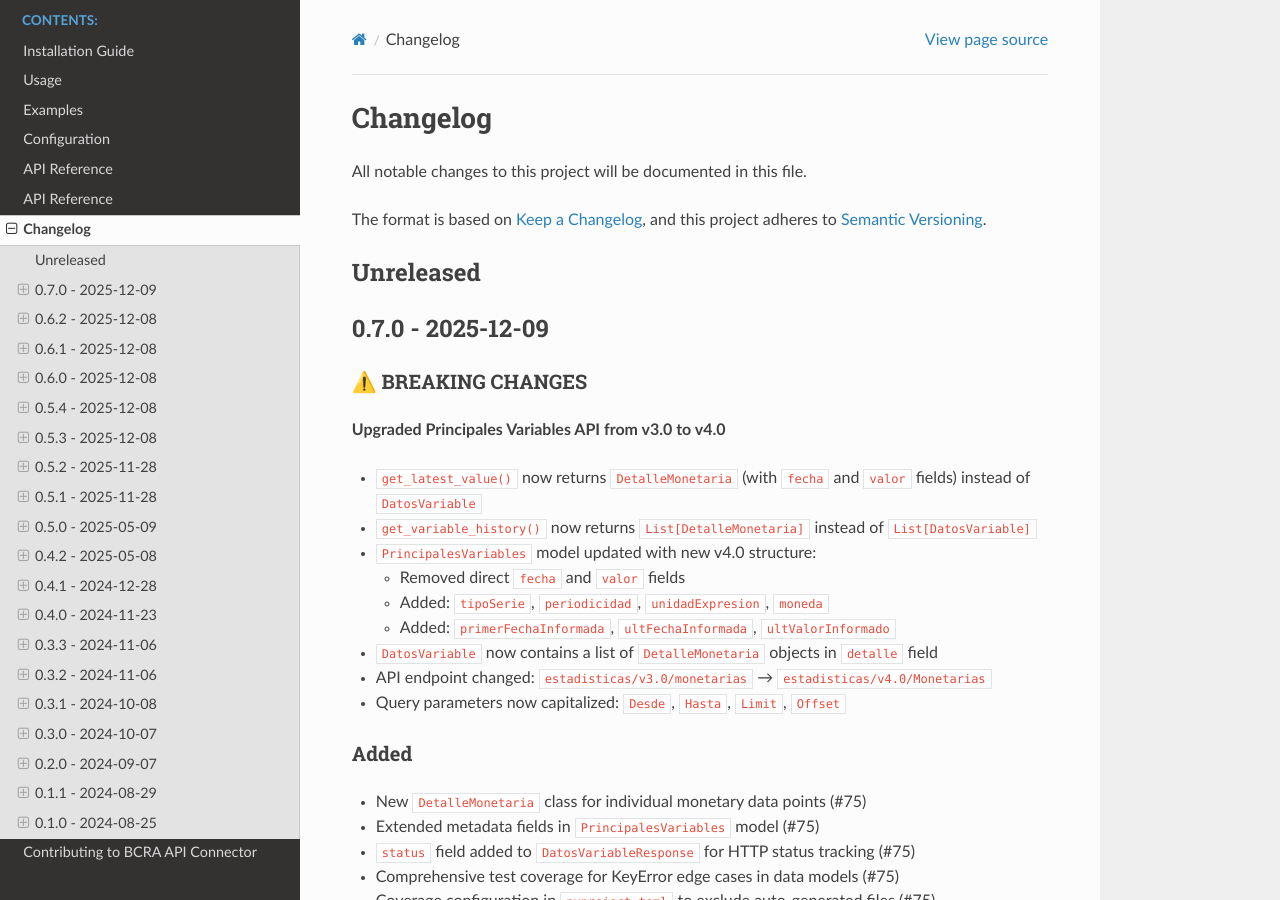
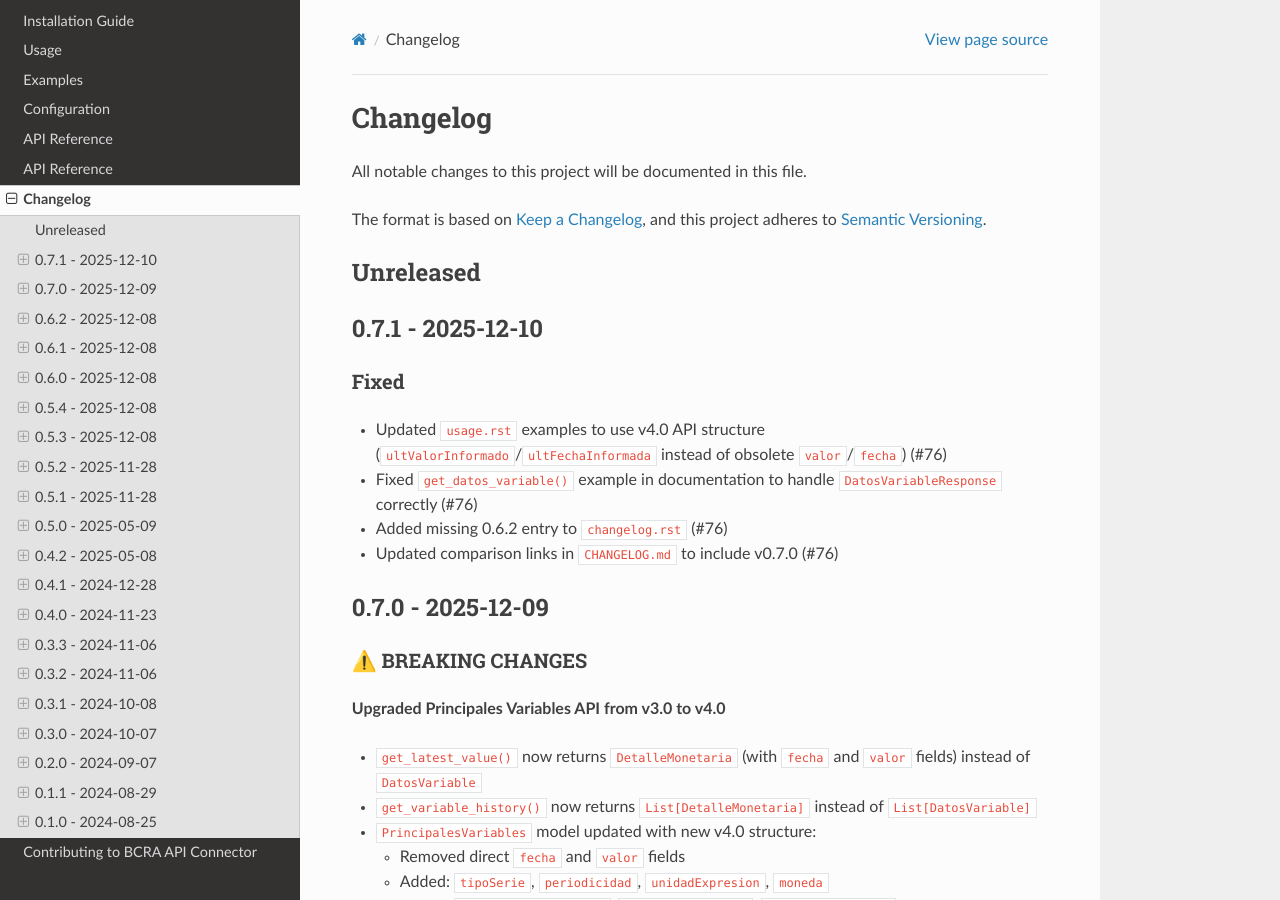
Before and after one commit to PPeitsch/bcra-connector, a Sphinx documentation site: the page built from docs/source/changelog.rst, in a window 1280 px wide and 900 px high. Built offline with Sphinx 7.4.7 and the Read the Docs theme 3.1.0, drawn with Linux system fonts in a browser that asks for light colours.

Commit message:
[RELEASE] Version 0.7.1
- Fix documentation examples for v4.0 API structure
- Add missing 0.6.2 entry to changelog.rst
- Update comparison links in CHANGELOG.md
- Update conf.py version from 0.6.0 to 0.7.1

```diff
--- a/docs/source/changelog.rst
+++ b/docs/source/changelog.rst
@@ -8,6 +8,16 @@ and this project adheres to `Semantic Versioning <https://semver.org/spec/v2.0.0
 
 Unreleased
 ----------
+
+0.7.1 - 2025-12-10
+------------------
+
+Fixed
+^^^^^
+* Updated ``usage.rst`` examples to use v4.0 API structure (``ultValorInformado``/``ultFechaInformada`` instead of obsolete ``valor``/``fecha``) (#76)
+* Fixed ``get_datos_variable()`` example in documentation to handle ``DatosVariableResponse`` correctly (#76)
+* Added missing 0.6.2 entry to ``changelog.rst`` (#76)
+* Updated comparison links in ``CHANGELOG.md`` to include v0.7.0 (#76)
 
 0.7.0 - 2025-12-09
 ------------------
--- a/docs/source/conf.py
+++ b/docs/source/conf.py
@@ -10,7 +10,7 @@ copyright = "2024, Pablo Peitsch"
 author = "Pablo Peitsch"
 
 # The full version, including alpha/beta/rc tags
-release = "0.6.0"
+release = "0.7.1"
 
 # -- General configuration ---------------------------------------------------
 extensions = [
--- a/src/bcra_connector/__about__.py
+++ b/src/bcra_connector/__about__.py
@@ -1,3 +1,3 @@
 """Version information."""
 
-__version__ = "0.7.0"
+__version__ = "0.7.1"
```
Also changed, not shown: CHANGELOG.md (+10 -1 lines).
